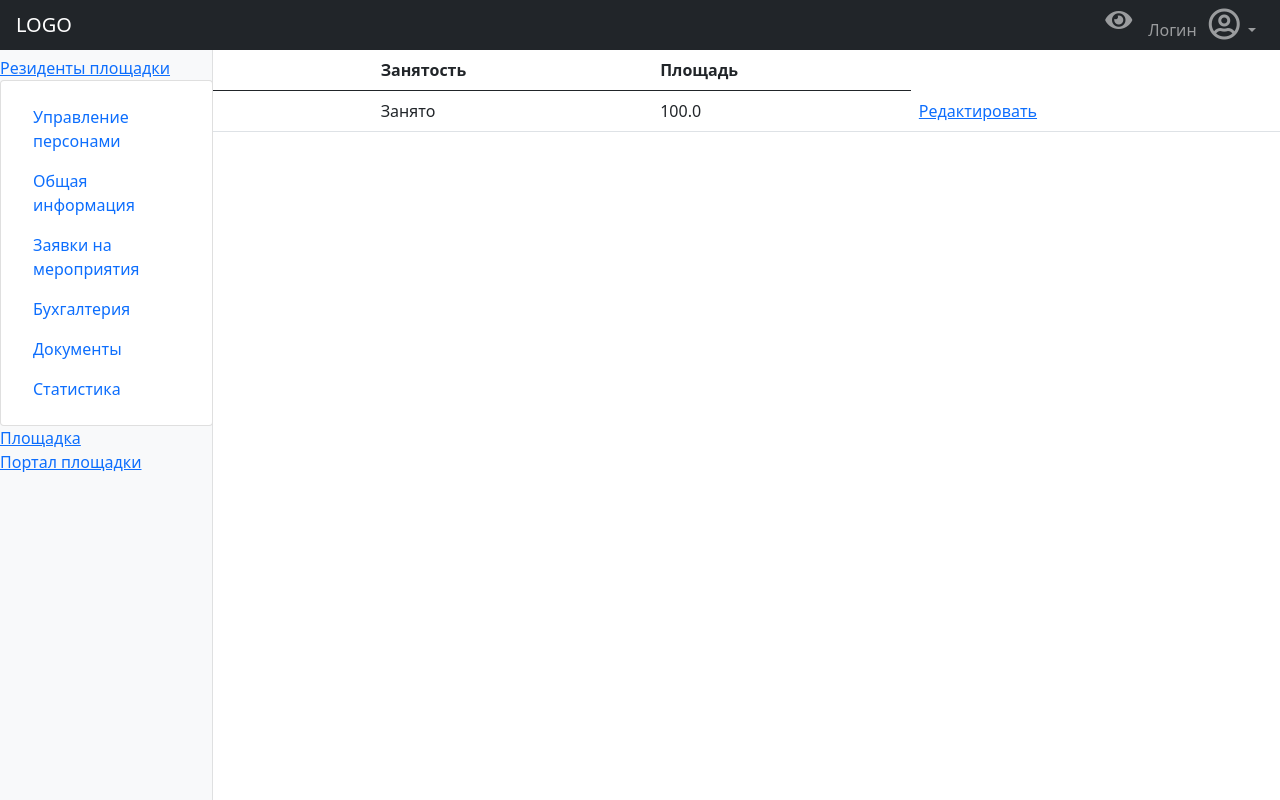
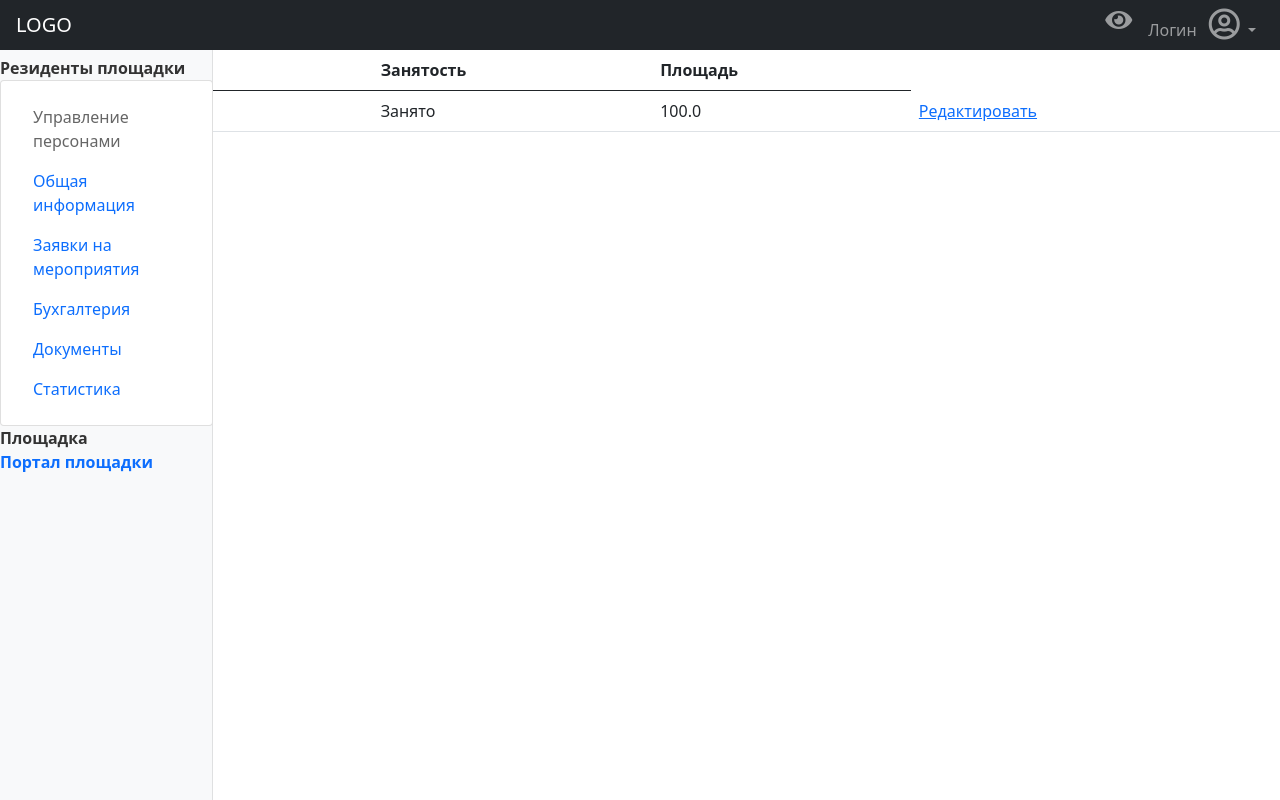
Before and after one commit to Slaboym1e/Kontaktor, a Flask app: page /admin/area in a window 1280 px wide, after a click on "Резиденты площадки". Run offline with Flask 2, Linux system fonts and the light colour scheme; tables that the repository leaves empty hold one stand-in row (values such as "Sample post"); some libraries are stand-ins or nearby versions.

Commit message:
Add styles to nav-links

```diff
--- a/app/templates/admin/baseadmin.html
+++ b/app/templates/admin/baseadmin.html
@@ -28,7 +28,7 @@
                         <span class="pe-1 justify-content-center">Логин</span>
                         <i class="far fa-user-circle ps-1" style="font-size: 32px"></i>
                     </a>
-                    <ul class="dropdown-menu" aria-labelledby="dropdownProfile">
+                    <ul class="dropdown-menu flex-column" aria-labelledby="dropdownProfile">
                         <li>
                             <a class="dropdown-item" href="#">
                                 <i class="fas fa-user"></i>
@@ -62,48 +62,48 @@
           <div class="position-sticky">
             <ul class="nav flex-column">
               <li class="nav-item">
-                <a class="" data-bs-toggle="collapse" href="#residents" role="button" aria-expanded="false" aria-controls="collapseExample">Резиденты площадки</a>
+                <a class="" data-bs-toggle="collapse" href="#residents" role="button" aria-expanded="false" aria-controls="collapseExample" style="text-decoration: none; color: #333; font-weight: bold">Резиденты площадки</a>
                 <div class="collapse" id="residents">
                     <div class="card card-body">
-                            <a class="nav-link" href="{!url_for('admin.residentsview')!}">Управление персонами</a>
-                            <a class="nav-link" href="#">Общая информация</a>
-                            <a class="nav-link" href="#">Заявки на мероприятия</a>
-                            <a class="nav-link" href="#">Бухгалтерия</a>
-                            <a class="nav-link" href="#">Документы</a>
-                            <a class="nav-link" href="#">Статистика</a>
+                            <a class="nav-link" href="{!url_for('admin.residentsview')!}" style="text-decoration: none; color: #666; font-weight: normal">Управление персонами</a>
+                            <a class="nav-link" href="#" style="text-decoration: none;" style="text-decoration: none; color: #666; font-weight: normal">Общая информация</a>
+                            <a class="nav-link" href="#" style="text-decoration: none;" style="text-decoration: none; color: #666; font-weight: normal">Заявки на мероприятия</a>
+                            <a class="nav-link" href="#" style="text-decoration: none;" style="text-decoration: none; color: #666; font-weight: normal">Бухгалтерия</a>
+                            <a class="nav-link" href="#" style="text-decoration: none;" style="text-decoration: none; color: #666; font-weight: normal">Документы</a>
+                            <a class="nav-link" href="#" style="text-decoration: none;" style="text-decoration: none; color: #666; font-weight: normal">Статистика</a>
 
                     </div>
                 </div>
               </li>
                 <li class="nav-item">
-                <a class="" data-bs-toggle="collapse" href="#areas" role="button" aria-expanded="false" aria-controls="collapseExample">Площадка</a>
+                <a class="" data-bs-toggle="collapse" href="#areas" role="button" aria-expanded="false" aria-controls="collapseExample" style="text-decoration: none; color: #333; font-weight: bold">Площадка</a>
                 <div class="collapse" id="areas">
                     <div class="card card-body">
                         <div>
-                            <a class="nav-link" href="#">Общая информация</a>
-                            <a class="nav-link" href="#">Финансовая информация</a>
-                            <a class="nav-link" href="#">Собственные мероприятия</a>
-                            <a class="nav-link" href="#">Технические заявки</a>
-                            <a class="nav-link" href="#">Управление персоналом</a>
-                            <a class="nav-link" href="{!url_for('admin.area')!}">Управление помещениями</a>
-                            <a class="nav-link" href="#">Датчики</a>
-                            <a class="nav-link" href="#">Видеокамеры</a>
-                            <a class="nav-link" href="#">Службы безопасности</a>
+                            <a class="nav-link" href="#" style="text-decoration: none; color: #666; font-weight: normal">Общая информация</a>
+                            <a class="nav-link" href="#" style="text-decoration: none; color: #666; font-weight: normal">Финансовая информация</a>
+                            <a class="nav-link" href="#" style="text-decoration: none; color: #666; font-weight: normal">Собственные мероприятия</a>
+                            <a class="nav-link" href="#" style="text-decoration: none; color: #666; font-weight: normal">Технические заявки</a>
+                            <a class="nav-link" href="#" style="text-decoration: none; color: #666; font-weight: normal">Управление персоналом</a>
+                            <a class="nav-link" href="{!url_for('admin.area')!}" style="text-decoration: none; color: #666; font-weight: normal">Управление помещениями</a>
+                            <a class="nav-link" href="#" style="text-decoration: none; color: #666; font-weight: normal">Датчики</a>
+                            <a class="nav-link" href="#" style="text-decoration: none; color: #666; font-weight: normal">Видеокамеры</a>
+                            <a class="nav-link" href="#" style="text-decoration: none; color: #666; font-weight: normal">Службы безопасности</a>
                         </div>
                     </div>
                 </div>
               </li>
                                 <li class="nav-item">
-                <a class="" data-bs-toggle="collapse" href="#portal" role="button" aria-expanded="false" aria-controls="collapseExample">Портал площадки</a>
+                <a class="" data-bs-toggle="collapse" href="#portal" role="button" aria-expanded="false" aria-controls="collapseExample" style="text-decoration: none; : #333; font-weight: bold">Портал площадки</a>
                 <div class="collapse" id="portal">
                     <div class="card card-body">
                         <div>
-                            <a class="nav-link" href="#">Настройки</a>
-                            <a class="nav-link" href="#">Макеты</a>
-                            <a class="nav-link" href="#">Нагрузка</a>
-                            <a class="nav-link" href="#">Модули</a>
-                            <a class="nav-link" href="#">Статистика</a>
-                            <a class="nav-link" href="#">Утилиты</a>
+                            <a class="nav-link" href="#" style="text-decoration: none; color: #666; font-weight: normal">Настройки</a>
+                            <a class="nav-link" href="#" style="text-decoration: none; color: #666; font-weight: normal">Макеты</a>
+                            <a class="nav-link" href="#" style="text-decoration: none; color: #666; font-weight: normal">Нагрузка</a>
+                            <a class="nav-link" href="#" style="text-decoration: none; color: #666; font-weight: normal">Модули</a>
+                            <a class="nav-link" href="#" style="text-decoration: none; color: #666; font-weight: normal">Статистика</a>
+                            <a class="nav-link" href="#" style="text-decoration: none; color: #666; font-weight: normal">Утилиты</a>
                         </div>
                     </div>
                 </div>
```
